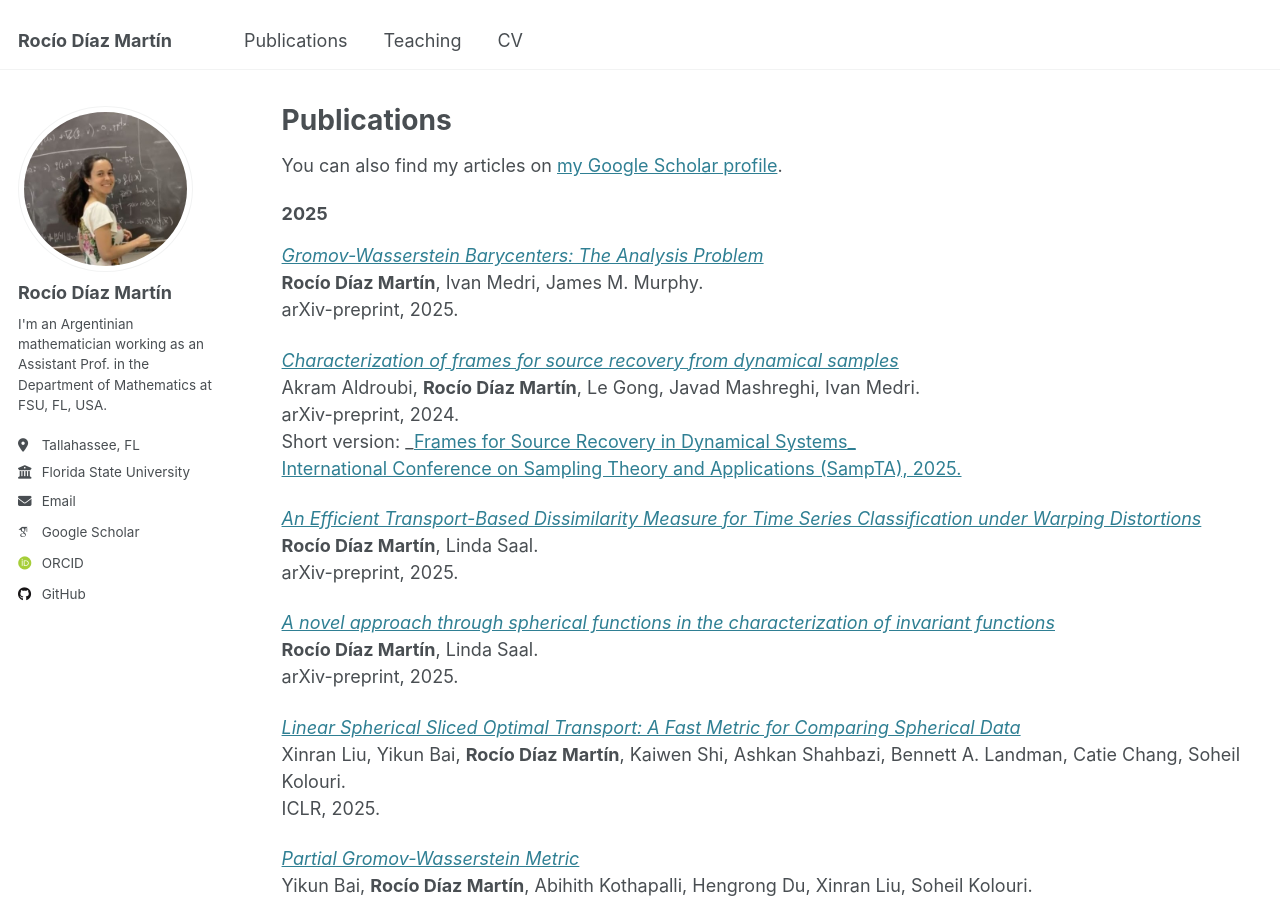
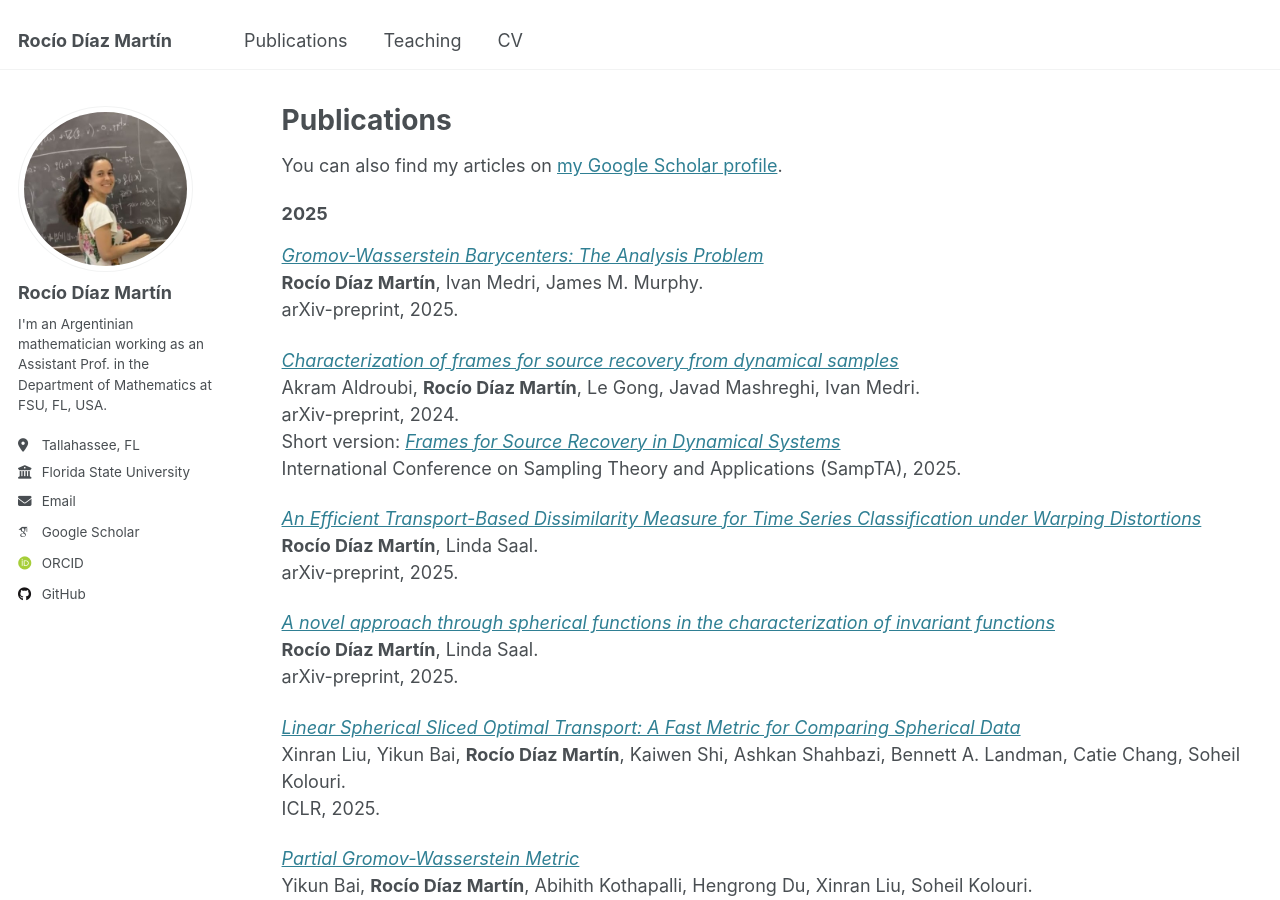
Before and after one commit to RocioDM/rociodm.github.io, a Jekyll site: the page built from _pages/publications.md, in a window 1280 px wide and 900 px high. Built offline with Jekyll 4.4.1, drawn with Linux system fonts in a browser that asks for light colours; some web fonts are replaced.

```diff
--- a/_pages/publications.md
+++ b/_pages/publications.md
@@ -18,7 +18,7 @@ arXiv-preprint, 2025.
 _<a href="https://arxiv.org/abs/2507.09865" target="_blank" rel="noopener noreferrer">Characterization of frames for source recovery from dynamical samples</a>_<br>
 Akram Aldroubi, **Rocío Díaz Martín**, Le Gong, Javad Mashreghi, Ivan Medri.<br>
 arXiv-preprint, 2024.<br>
-Short version: _<a href="https://ieeexplore.ieee.org/document/11133541" target="_blank" rel="noopener noreferrer">Frames for Source Recovery in Dynamical Systems_ <br>
+Short version: _<a href="https://ieeexplore.ieee.org/document/11133541" target="_blank" rel="noopener noreferrer">Frames for Source Recovery in Dynamical Systems</a>_<br>
 International Conference on Sampling Theory and Applications (SampTA), 2025.
 
 _<a href="https://www.arxiv.org/abs/2505.05676" target="_blank" rel="noopener noreferrer">An Efficient Transport-Based Dissimilarity Measure for Time Series Classification under Warping Distortions</a>_<br>
```
Also changed, not shown: 1 other file.
